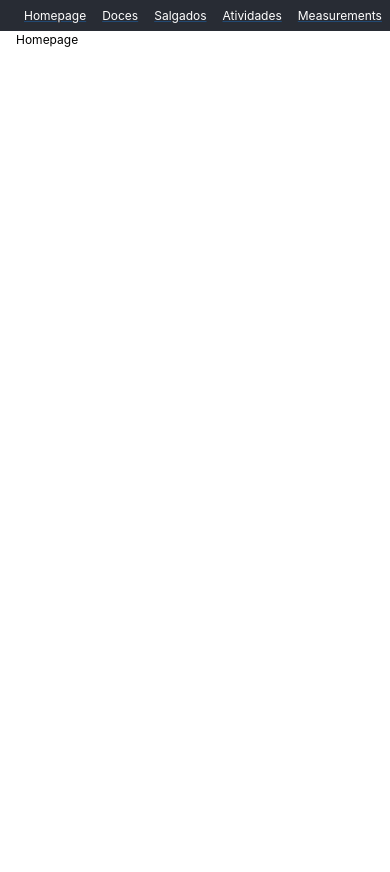
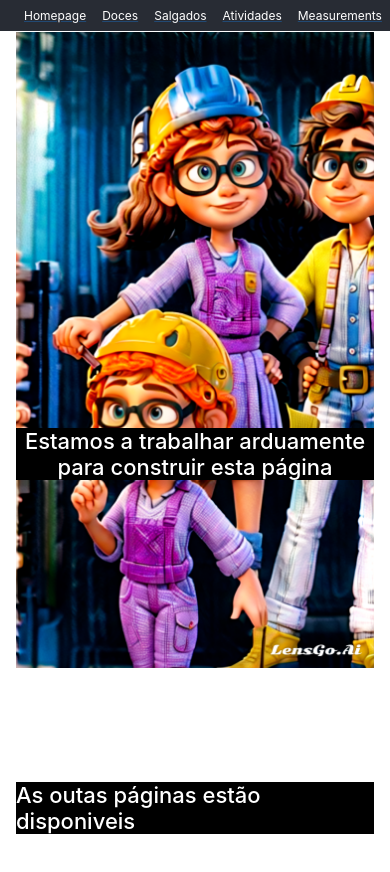
Before and after one commit to nunocunha22/RecipesNStuffs, a React (Create React App) app: page / in a window 390 px wide. Shown: the top 872 px of the page. Before the commit the page ends 844 px from the top, so only its background shows below. Built offline with nearby package versions, Linux system fonts and the light colour scheme.

Commit message:
added background images to the homepage. added scss. Measurements page has been upadated

```diff
--- a/src/Components/Homepage.jsx
+++ b/src/Components/Homepage.jsx
@@ -2,10 +2,10 @@ import React from "react";
 
 export default function Homepage() {
     return (
-        <div className="margin-top-32">
-            <div>Homepage
+        <div className="margin-top-32 homepagePicture">
+            <p className="homepageText1">Estamos a trabalhar arduamente para construir esta página</p>
+            <p className="homepageText2">As outas páginas estão disponiveis</p>
+        </div>
 
-            </div>
-        </div>
     )
 }
--- a/src/Components/Measurements.jsx
+++ b/src/Components/Measurements.jsx
@@ -19,7 +19,7 @@ export default function Measurements() {
     return (
         <div className="display-grid measurementsPicture">
             <TableContainer className="margin-top-32">
-                <Table sx={{ minWidth: 650 }} aria-label="simple table">
+                <Table aria-label="simple table">
                     <TableHead>
                         <TableRow>
                             <TableCell>Xícara</TableCell>
--- a/src/styles/theme.scss
+++ b/src/styles/theme.scss
@@ -61,9 +61,62 @@ code {
 
 .measurementsPicture {
     background-image: url(../../public/pictures/bluestain.png);
-    background-size: contain;
+
     height: 100dvh;
 }
+
+.homepagePicture {
+    display: flex;
+    flex-direction: column;
+    justify-content: center;
+    align-items: center;
+    background-image: url(../../public/pictures/underConstruction.png);
+    background-size: cover;
+    background-repeat: no-repeat;
+    height: 100dvh;
+
+}
+
+.homepageText1 {
+    background-color: black;
+    font-size: 42px;
+    color: white;
+    font-weight: 500;
+}
+
+.homepageText2 {
+    background-color: black;
+    font-size: 42px;
+    color: white;
+    font-weight: 500;
+    position: absolute;
+    bottom: 10px;
+    right: 10px;
+
+}
+
+@media (max-width: 768px) {
+    .homepagePicture {
+        background-image: url(../../public/pictures/underConstructionMobile.png);
+        background-size: contain;
+
+    }
+
+    .homepageText1 {
+        font-size: 22px !important;
+        text-align: center;
+    }
+
+    .homepageText2 {
+        font-size: 22px !important;
+        position: absolute;
+        bottom: 20px;
+        right: 0px;
+
+    }
+}
+
+
 
 .listPicture {
     width: 120px;
```
Also changed, not shown: public/pictures/underConstruction.png (added), public/pictures/underConstructionMobile.png (added).
